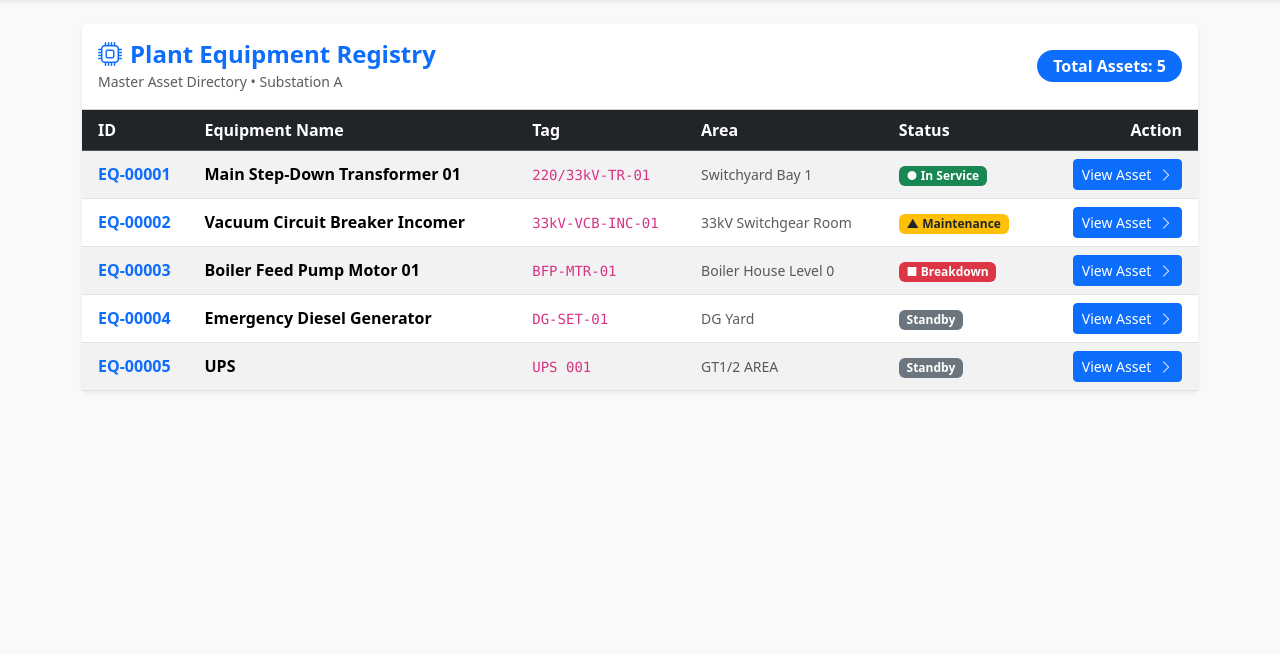
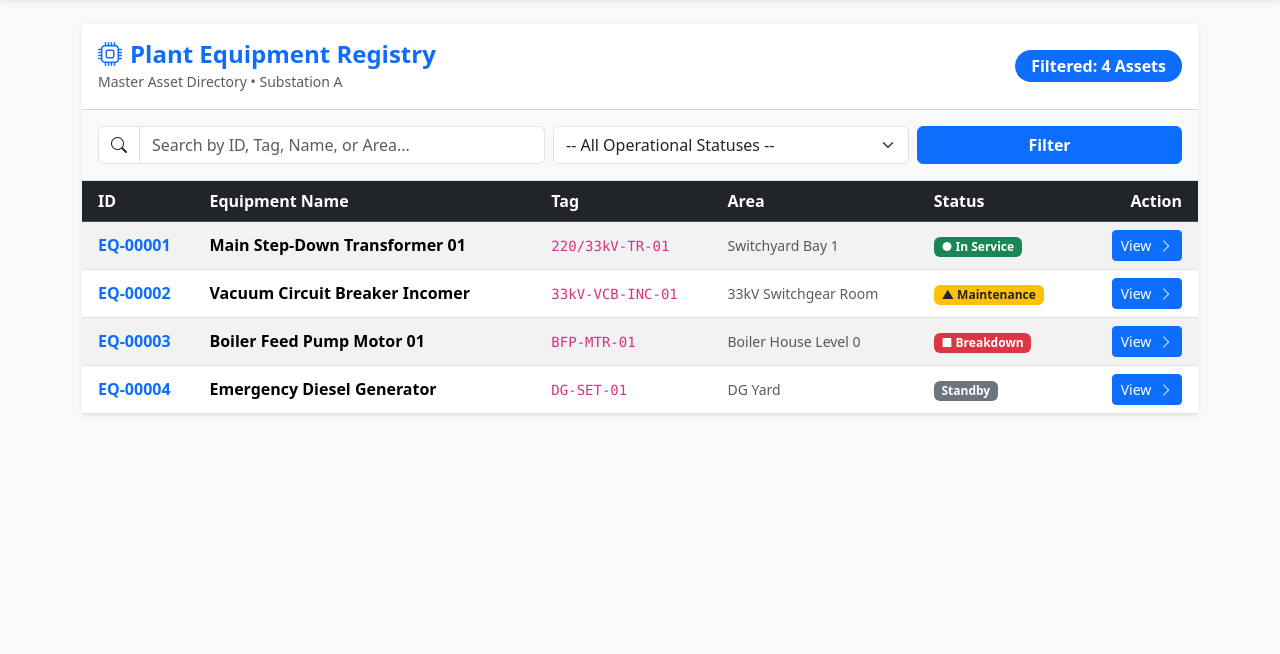
Before and after one commit to gpatel1806/TPS-QR-environment, a Flask app: page / in a window 1280 px wide. Shown: the part 56-710 px from the top of the page. Run offline with Flask 3, Linux system fonts and the light colour scheme.

Commit message:
feat: implement keyword search and status filtering on equipment directory

```diff
--- a/app.py
+++ b/app.py
@@ -1,4 +1,4 @@
-from flask import Flask, abort, render_template
+from flask import Flask, abort, render_template, request
 
 app = Flask(__name__)
 
@@ -62,28 +62,40 @@ EQUIPMENT_DATABASE = {
             "Heat Resistant Gloves",
         ],
     },
-    "EQ-00005": {
-        "name": "UPS",
-        "tag": "UPS 001",
-        "area": "GT1/2 AREA",
-        "rating": "15 kVA",
-        "voltage": "415 V",
-        "status": "Standby",
-        "commission_date": "2023-09-20",
-        "ppe_required": [
-            "Safety Helmet",
-            "Safety Shoes",
-            "Ear Protection",
-            "Heat Resistant Gloves",
-        ],
-    },
 }
 
 
 @app.route("/")
 def home():
-    # Pass the entire registry to the directory view
-    return render_template("index.html", equipments=EQUIPMENT_DATABASE)
+    # Read query parameters sent from the search form
+    search_query = request.args.get("q", "").strip().lower()
+    status_filter = request.args.get("status", "").strip()
+
+    filtered_equipment = {}
+
+    for eq_id, data in EQUIPMENT_DATABASE.items():
+        # Match search text against ID, Name, Tag, or Area
+        text_match = (
+            not search_query
+            or search_query in eq_id.lower()
+            or search_query in data["name"].lower()
+            or search_query in data["tag"].lower()
+            or search_query in data["area"].lower()
+        )
+
+        # Match status filter if one is selected
+        status_match = not status_filter or data["status"] == status_filter
+
+        if text_match and status_match:
+            filtered_equipment[eq_id] = data
+
+    return render_template(
+        "index.html",
+        equipments=filtered_equipment,
+        search_query=search_query,
+        status_filter=status_filter,
+    )
+
 
 @app.route("/health")
 def health_status():
--- a/templates/index.html
+++ b/templates/index.html
@@ -5,17 +5,50 @@ Equipment Directory | Substation A
 {% endblock %}
 
 {% block content %}
-<div class="card shadow-sm border-0">
-    <div class="card-header bg-white py-3 d-flex justify-content-between align-items-center">
+<div class="card shadow-sm border-0 mb-4">
+    <div class="card-header bg-white py-3 d-flex justify-content-between align-items-center flex-wrap gap-2">
         <div>
             <h4 class="mb-0 fw-bold text-primary"><i class="bi bi-cpu me-2"></i>Plant Equipment Registry</h4>
             <span class="text-muted small">Master Asset Directory &bull; Substation A</span>
         </div>
         <div>
             <span class="badge bg-primary fs-6 px-3 py-2 rounded-pill">
-                Total Assets: {{ equipments|length }}
+                Filtered: {{ equipments|length }} Assets
             </span>
         </div>
+    </div>
+
+    <!-- Search & Filter Control Bar -->
+    <div class="card-body bg-light border-bottom p-3">
+        <form method="GET" action="/" class="row g-2 align-items-center">
+            <div class="col-md-5 col-12">
+                <div class="input-group">
+                    <span class="input-group-text bg-white"><i class="bi bi-search"></i></span>
+                    <input type="text" name="q" class="form-control" placeholder="Search by ID, Tag, Name, or Area..." value="{{ search_query }}">
+                </div>
+            </div>
+
+            <div class="col-md-4 col-8">
+                <select name="status" class="form-select">
+                    <option value="">-- All Operational Statuses --</option>
+                    <option value="In Service" {% if status_filter == "In Service" %}selected{% endif %}>In Service</option>
+                    <option value="Under Maintenance" {% if status_filter == "Under Maintenance" %}selected{% endif %}>Under Maintenance</option>
+                    <option value="Breakdown" {% if status_filter == "Breakdown" %}selected{% endif %}>Breakdown / Tripped</option>
+                    <option value="Standby" {% if status_filter == "Standby" %}selected{% endif %}>Standby</option>
+                </select>
+            </div>
+
+            <div class="col-md-3 col-4 d-flex gap-1">
+                <button type="submit" class="btn btn-primary w-100 fw-semibold">
+                    Filter
+                </button>
+                {% if search_query or status_filter %}
+                <a href="/" class="btn btn-outline-secondary" title="Reset Filters">
+                    <i class="bi bi-x-circle"></i>
+                </a>
+                {% endif %}
+            </div>
+        </form>
     </div>
 
     <div class="card-body p-0">
@@ -51,8 +84,15 @@ Equipment Directory | Substation A
                         </td>
                         <td class="text-end pe-3">
                             <a href="/equipment/{{ eq_id }}" class="btn btn-sm btn-primary">
-                                View Asset <i class="bi bi-chevron-right ms-1"></i>
+                                View <i class="bi bi-chevron-right ms-1"></i>
                             </a>
+                        </td>
+                    </tr>
+                    {% else %}
+                    <tr>
+                        <td colspan="6" class="text-center py-4 text-muted">
+                            <i class="bi bi-inbox fs-2 d-block mb-1 text-secondary"></i>
+                            No plant equipment matches your filter criteria.
                         </td>
                     </tr>
                     {% endfor %}
```
